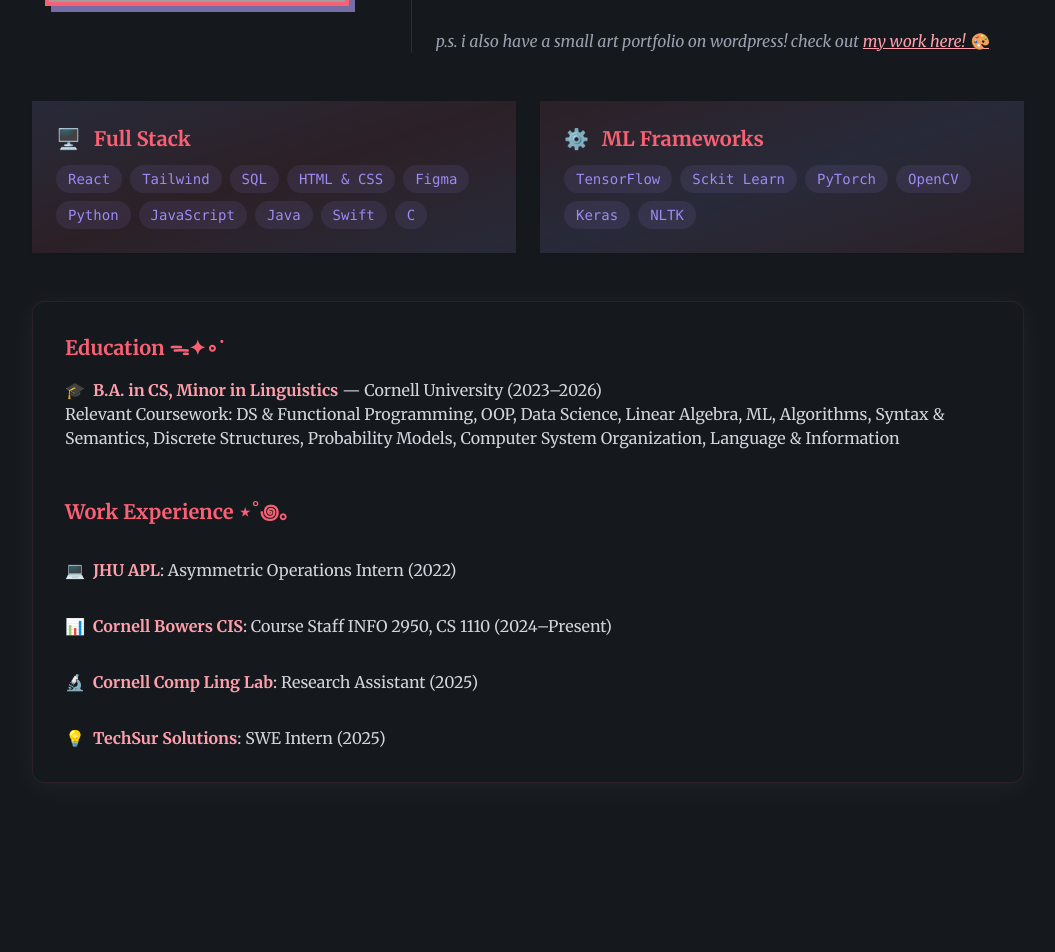
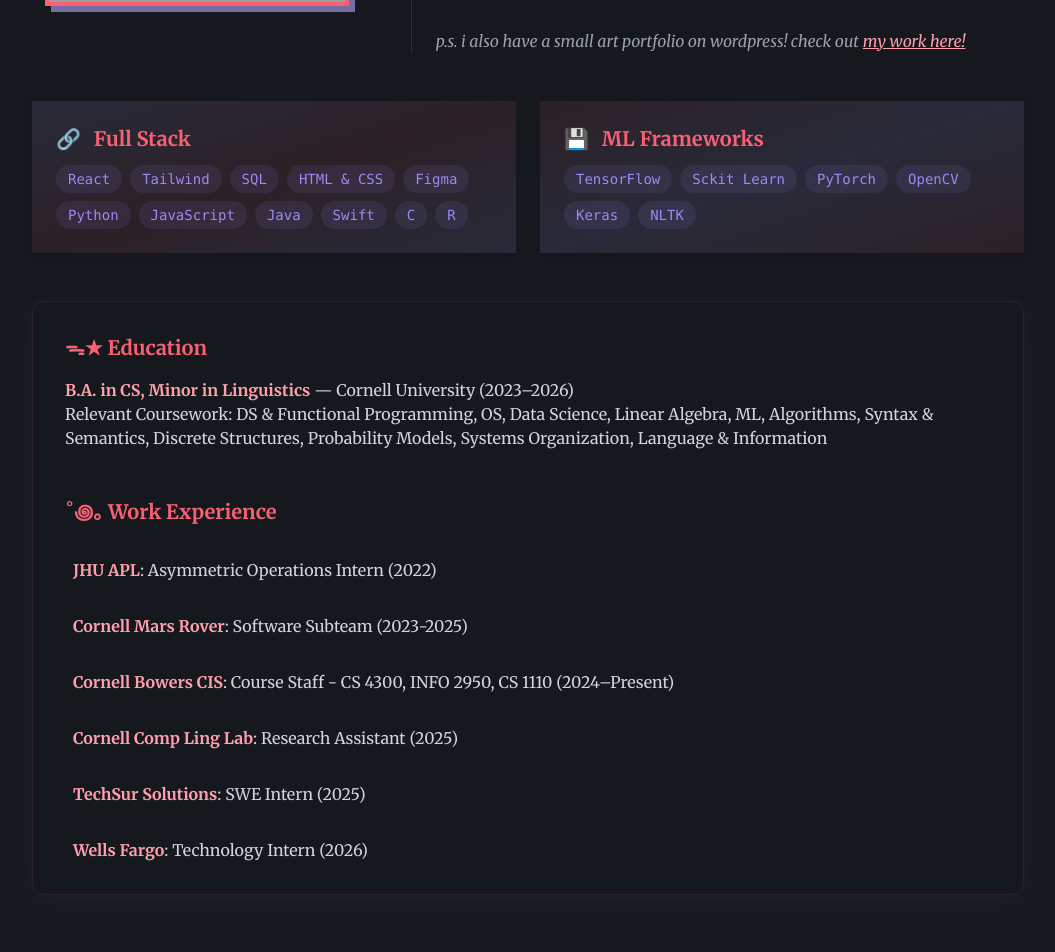
Before and after one commit to tanya-pa/tanya-portfolio, a React (Vite) app: page / in a window 1280 px wide. Shown: the part 1500-2452 px from the top of the page, without its empty margins (112-1167 px from the left). Built offline with nearby package versions, Linux system fonts and the light colour scheme; grey boxes are pictures that could not be loaded.

Commit message:
info updates

```diff
--- a/package.json
+++ b/package.json
@@ -1,6 +1,6 @@
 {
   "name": "portfolio",
-  "homepage": "https://tanya-pa.github.io/tanya-portfolio",
+  "homepage": "https://tanya-pa.github.io/portfolio",
   "private": true,
   "version": "0.0.0",
   "type": "module",
--- a/src/App.jsx
+++ b/src/App.jsx
@@ -1,8 +1,7 @@
 
 import './App.css';
 import { useState } from "react";
-import { LoadingScreen } from './comps/LoadingScreen';
-import "./index.css"
+import "./index.css";
 import { NavBar } from './comps/NavBar';
 import { Mobile } from './comps/Mobile';
 import { Home } from './comps/sections/Home';
@@ -12,15 +11,12 @@
 import { Footer } from './comps/Footer';
 
 function App() {
-  const[isLoaded, setLoaded] = useState(false)
   const[menuOpen, setMenuOpen] = useState(false)
   return (
     <>
-      {!isLoaded && <LoadingScreen onComplete={() => setLoaded(true)}/>}
       <div className="noise-overlay"/>
       <div className="relative z-10">
-        <div className = {`relative min-h-screen transition-opacuty duration-700
-          ${isLoaded ? "opacity-100" : "opacity-0"}
+        <div className = {`relative min-h-screen transition-opacuty duration-700 opacity-100}
           bg-#FCECDD text-#FF7601`}>
           <NavBar menuOpen={menuOpen} setMenuOpen={setMenuOpen}/>
           <Mobile menuOpen={menuOpen} setMenuOpen={setMenuOpen}/>
--- a/src/comps/LoadingScreen.jsx
+++ /dev/null
@@ -1,35 +0,0 @@
-import { useEffect, useState } from "react";
-export const LoadingScreen = ( { onComplete }) => {
-
-    const [text, setText] = useState("")
-    const fullText = "print('hello, world! <3')"
-
-    useEffect(() => {
-        let idx = 0
-        const interval = setInterval(() => {
-            setText(fullText.substring(0, idx));
-            idx++;
-            if (idx > fullText.length) {
-                clearInterval(interval)
-
-                setTimeout(() => {
-                    onComplete();
-                }, 1000);
-            }
-        }, 100);
-
-        return () => clearInterval(interval)
-    }, [onComplete]);
-
-    return (<div className = "fixed inset-0 z-50 bg-[#15191E] text-[#F96074] flex flex-col items-center justify-center">
-        <div className = "mb-12 text-4xl font-mono font-bold">
-            {text}
-            <span className = "animate-blink ml-1"> | </span>
-        </div>
-
-        <div className = "w-[400px] h-[4px] bg-[#15191E] rounded relative overflow-hidden">
-            <div className = "w-[40%] h-full bg-[#766DA7] shadow-[0_0_15px_#3B82F6] animate-loading-bar"> {" "}</div>
-        </div>
-    </div>
-    );
-}
--- a/src/comps/sections/About.jsx
+++ b/src/comps/sections/About.jsx
@@ -2,14 +2,14 @@
 import aboutImg from '/src/assets/about.png';
 export const About = () => {
 
-        const fullStackItems = ["React", "Tailwind", "SQL", "HTML & CSS", "Figma", "Python", "JavaScript", "Java", "Swift", "C"]
+        const fullStackItems = ["React", "Tailwind", "SQL", "HTML & CSS", "Figma", "Python", "JavaScript", "Java", "Swift", "C", "R"]
         const MLItems = ["TensorFlow", "Sckit Learn", "PyTorch", "OpenCV", "Keras", "NLTK"]
     return (
         <section id="about" className="min-h-screen flex items-center justify-center py-30">
             <TextScroll>
                 <div className="max-w-5xl mx-auto px-4">
                 <h2 className="text-4xl font-bold mb-12 text-center bg-gradient-to-r from-[#F96074] to-[#766DA7] bg-clip-text text-transparent">
-                    ⋆˚𖥔 about me 💬 ˖.☘︎
+                    ⋆˚𖥔 about me ˖.☘︎
                 </h2>
 
                 <div className="flex flex-col md:flex-row items-start gap-8 md:gap-12">
@@ -24,7 +24,7 @@
 
                 <div className="flex-1 border-t md:border-t-0 md:border-l border-white/10 pt-4 md:pt-0 md:pl-6 space-y-12">
                     <p className="text-white text-lg text-center md:text-left leading-relaxed">
-                    I’m an <span className="text-[#FF9FAB]">aspiring computational linguist & data scientist</span> passionate about solving social and digital challenges through technology.
+                    I’m an <span className="text-[#FF9FAB]">aspiring software engineer and computational linguist</span> passionate about solving social and digital challenges through technology.
                     I’m especially drawn to the ways humanities-driven fields and computing intersect to expand our understanding of the world.
                     In my spare time, I love building web applications and experimenting with creative solutions.
                     Beyond tech, I’m a digital artist, amateur entomologist, internet archaeologist, and cinephile.
@@ -36,7 +36,7 @@
                         href="https://toonyadraw.wordpress.com/"
                         className="ml-1 text-[#FF9FAB] underline hover:text-[#F96074] transition"
                     >
-                        my work here! 🎨
+                        my work here!
                     </a>
                     </p>
                 </div>
@@ -45,7 +45,7 @@
                 <div className="grid grid-cols-1 md:grid-cols-2 gap-6 mb-12 pt-12">
                     <div className="p-6 bg-gradient-to-br from-[#766DA7]/20 via-[#F96074]/10 to-[#766DA7]/20 shadow hover:scale-105 transition relative overflow-hidden">
                     <div className="pointer-events-none absolute inset-0 opacity-10 mix-blend-overlay"></div>
-                    <h3 className="font-bold text-xl mb-3"> <span className="mr-2">🖥️</span> Full Stack</h3>
+                    <h3 className="font-bold text-xl mb-3"> <span className="mr-2">🔗</span> Full Stack</h3>
                     <div className="flex flex-wrap gap-2">
                         {fullStackItems.map((tech, key) => (
                         <span key={key} className="font-mono bg-[#9b8bf3]/10 text-[#9b8bf3] px-3 py-1 rounded-full text-sm hover:bg-[#9b8bf3]/20 hover:shadow transition">
@@ -56,7 +56,7 @@
                     </div>
                     <div className="p-6 bg-gradient-to-br from-[#F96074]/10 via-[#766DA7]/20 to-[#F96074]/10 shadow hover:scale-105 transition relative overflow-hidden">
                     <div className="pointer-events-none absolute inset-0 opacity-10 mix-blend-overlay"></div>
-                    <h3 className="font-bold text-xl mb-3"> <span className="mr-2">⚙️</span> ML Frameworks</h3>
+                    <h3 className="font-bold text-xl mb-3"> <span className="mr-2">💾</span> ML Frameworks</h3>
                     <div className="flex flex-wrap gap-2">
                         {MLItems.map((tech, key) => (
                         <span key={key} className="font-mono bg-[#9b8bf3]/10 text-[#9b8bf3] px-3 py-1 rounded-full text-sm hover:bg-[#9b8bf3]/20 hover:shadow transition">
@@ -74,43 +74,56 @@
 
                     <div className="relative">
 
-                        <h3 className="text-xl font-bold mb-4">Education ᯓ✦∘˙</h3>
+                        <h3 className="text-xl font-bold mb-4"> ᯓ★ Education</h3>
 
                         <p className="text-gray-300 text-md">
-                        <span className="mr-2">🎓</span>
                         <strong className="text-[#FF9FAB]">B.A. in CS, Minor in Linguistics</strong> — Cornell University (2023–2026)
                         <br/>
-                        Relevant Coursework: DS & Functional Programming, OOP, Data Science, Linear Algebra, ML, Algorithms, Syntax & Semantics, Discrete Structures, Probability Models, Computer System Organization, Language & Information
+                        Relevant Coursework: DS & Functional Programming, OS, Data Science, Linear Algebra, ML, Algorithms, Syntax & Semantics, Discrete Structures, Probability Models, Systems Organization, Language & Information
                         </p>
                     </div>
 
-                    <h3 className="text-xl font-bold py-4 mb-4">Work Experience ⋆˚꩜｡</h3>
+                    <h3 className="text-xl font-bold py-4 mb-4">˚꩜｡ Work Experience</h3>
 
                     <div className="relative">
                         <p className="text-gray-300 text-md">
-                        <span className="mr-2">💻</span>
+                        <span className="mr-2"></span>
                         <strong className="text-[#FF9FAB]">JHU APL</strong>: Asymmetric Operations Intern (2022)
                         </p>
                     </div>
 
                     <div className="relative">
                         <p className="text-gray-300 text-md">
-                        <span className="mr-2">📊</span>
-                        <strong className="text-[#FF9FAB]">Cornell Bowers CIS</strong>: Course Staff INFO 2950, CS 1110 (2024–Present)
+                        <span className="mr-2"></span>
+                        <strong className="text-[#FF9FAB]">Cornell Mars Rover</strong>: Software Subteam (2023-2025)
                         </p>
                     </div>
 
                     <div className="relative">
                         <p className="text-gray-300 text-md">
-                        <span className="mr-2">🔬</span>
+                        <span className="mr-2"></span>
+                        <strong className="text-[#FF9FAB]">Cornell Bowers CIS</strong>: Course Staff - CS 4300, INFO 2950, CS 1110 (2024–Present)
+                        </p>
+                    </div>
+
+                    <div className="relative">
+                        <p className="text-gray-300 text-md">
+                        <span className="mr-2"></span>
                         <strong className="text-[#FF9FAB]">Cornell Comp Ling Lab</strong>: Research Assistant (2025)
                         </p>
                     </div>
 
                     <div className="relative">
                         <p className="text-gray-300 text-md">
-                        <span className="mr-2">💡</span>
+                        <span className="mr-2"></span>
                         <strong className="text-[#FF9FAB]">TechSur Solutions</strong>: SWE Intern (2025)
+                        </p>
+                    </div>
+
+                    <div className="relative">
+                        <p className="text-gray-300 text-md">
+                        <span className="mr-2"></span>
+                        <strong className="text-[#FF9FAB]">Wells Fargo</strong>: Technology Intern (2026)
                         </p>
                     </div>
 
--- a/src/comps/sections/Contact.jsx
+++ b/src/comps/sections/Contact.jsx
@@ -27,19 +27,19 @@
             className="min-h-screen py-30">
             <TextScroll>
                 <h2 className="text-4xl font-bold mb-10 bg-gradient-to-r from-[#F96074] to-[#766DA7] bg-clip-text text-transparent text-center">
-                            ⊹ . ݁ get in touch! 👋 ݁ . ⊹
+                            ⊹ . ݁ get in touch! ݁ . ⊹
                 </h2>
                 <div className="flex flex-col md:flex-row gap-5 w-full max-w-6xl mx-auto px-4">
 
                     <div className="flex-1 bg-white/5 p-8 shadow-lg border border-white/10">
                         <h4 className="text-2xl font-bold mb-10 bg-gradient-to-r from-[#F96074] to-[#766DA7] bg-clip-text text-transparent text-center">
-                            📬 send a message
+                            send a message
                         </h4>
                         <form className="space-y-6" onSubmit={handleMsg}>
                             <div className="relative">
                                 <input type="text" id="name" name="name" required value={msgData.name}
                                 className="w-full bg-white/5 border border-white/10 rounded px-4 py-3 text-white transition focus:outline-none focus:border-[#F96074] focus:bg-[#F96074]/10"
-                                placeholder="name... "
+                                placeholder="name"
                                 onChange={(msg) => setMsgData({...msgData, name: msg.target.value})}/>
                             </div>
                             <div className="relative">
@@ -51,19 +51,19 @@
                             <div className="relative">
                                 <textarea id="message" name="message" required rows={5} value={msgData.message}
                                 className="w-full bg-white/5 border border-white/10 rounded px-4 py-3 text-white transition focus:outline-none focus:border-[#F96074] focus:bg-[#F96074]/10"
-                                placeholder="your message here ... "
+                                placeholder="your message here"
                                 onChange={(msg) => setMsgData({...msgData, message: msg.target.value})}/>
                             </div>
                             <button
                                 type="submit"
                                 className="w-full bg-[#F96074] text-white px-6 py-3 font-medium transition relative overflow-hidden
                                 hover:-translate-y-0.5 hover:shadow-[0_0_15px_rgba(223, 94, 116, 0.4)]">
-                                    📬 submit form
+                                    submit form
                             </button>
                         </form>
                     </div>
                     <div className="flex-1 bg-gradient-to-br from-[#766DA7]/20 via-[#F96074]/10 to-[#766DA7]/30 p-8 shadow-lg border border-white/10 flex flex-col">
-                        <h3 className="text-2xl font-bold mb-10 text-[#F96074] text-center"> ☏ contact info & links</h3>
+                        <h3 className="text-2xl font-bold mb-10 text-[#F96074] text-center"> contact & links</h3>
                         <ul className="space-y-10 text-white text-lg">
                             <li>
                                 <span className="font-semibold text-[#FF9FAB]">📧 email:</span> <span className="ml-1 text-lg">tanya26.paul@gmail.com</span>
--- a/src/comps/sections/Home.jsx
+++ b/src/comps/sections/Home.jsx
@@ -24,7 +24,7 @@
 
                         <p className="text-white text-center text-xl mb-8 max-w-3xl">
                             I'm a <span className="text-[#FF9FAB]">creative student developer & artist at Cornell University </span> studying CS & linguistics.
-                            I love building aesthetic, human-centered solutions and exploring the intersection of technology & language.
+                            I enjoy building aesthetic, human-centered solutions, and exploring the intersection of technology & language.
                         </p>
                         <div className="flex justify-center space-x-10">
                             <a href="#projects" className="bg-[#766DA7] text-white px-6 py-3 font-medium transition relative overflow-hidden
--- a/src/comps/sections/Projects.jsx
+++ b/src/comps/sections/Projects.jsx
@@ -8,14 +8,14 @@
             <TextScroll>
                 <div className="max-w-5xl mx-auto px-4">
                     <h2 className="text-4xl font-bold mb-12 bg-gradient-to-r from-[#F96074] to-[#766DA7] bg-clip-text text-transparent text-center">
-                        ⋆｡‧˚ʚ featured projects 💡 ɞ˚‧｡⋆
+                        ⋆｡‧˚ʚ featured projects ɞ˚‧｡⋆
                     </h2>
 
                     <div className="grid grid-cols-1 md:grid-cols-2 gap-8">
                         <div className="p-6 rounded-xl border border-white/10
                     bg-gradient-to-br from-fuchsia-200/20 via-pink-400/20 to-yellow-200/20
                     hover:-translate-y-1 hover:border-pink-500/30 hover:shadow-[0_2px_8px_rgba(255,255,255,0.1)] transition">
-                            <h3 className="text-xl font-bold mb-2">  <span className="mr-2">🧴✨🌸</span> Eau De You </h3>
+                            <h3 className="text-xl font-bold mb-2">  <span className="mr-2">🧴✨🌸</span> Eau de You </h3>
                             <p className="text-gray-200 mb-4">
                                 A perfume recommendation platform based on free-text queries. Users can discover a new signature perfume composed of their desired scent notes & moods.
                             </p>
@@ -63,10 +63,10 @@
                         <div className="p-6 rounded-xl border border-white/10
                     bg-gradient-to-br from-red-500/20 via-orange-400/20 to-pink-500/20
                     hover:-translate-y-1 hover:border-cyan-400/30 hover:shadow-[0_2px_8px_rgba(255,255,255,0.1)] transition">
-                            <h3 className="text-xl font-bold mb-2">  <span className="mr-2">🚀🌌🤖</span> Cornell Mars Rover </h3>
+                            <h3 className="text-xl font-bold mb-2">  <span className="mr-2">🚀🌌🤖</span> Mars Rover </h3>
                             <p className="text-gray-200 mb-4">
-                                A collaborative, interdisciplinary, Cornell Engineering Project Team developing a semi-autonomous rover. Software subteam member contributing to
-                                autonomous navigation algos, control dashboard, & birds-eye camera view of rover.
+                                A collaborative, interdisciplinary, Cornell Engineering Project Team developing a semi-autonomous rover. Software team member contributing to
+                                autonomous navigation, control dashboard, & birds-eye camera.
                             </p>
                             <div className="flex flex-wrap gap-2">
                                 {["Python", "ROS2", "C++", "React", "JavaScript"].map((tech, key) => (<span
@@ -87,19 +87,19 @@
                         <div className="p-6 rounded-xl border border-white/10
                     bg-gradient-to-br from-indigo-200/20 via-purple-400/20 to-pink-200/20
                     hover:-translate-y-1 hover:border-purple-400/30 hover:shadow-[0_2px_8px_rgba(255,255,255,0.1)] transition">
-                            <h3 className="text-xl font-bold mb-2">  <span className="mr-2">📀🎥📺</span> Works in Progress </h3>
+                            <h3 className="text-xl font-bold mb-2">  <span className="mr-2">📀🎥📺</span> In Progress </h3>
                             <p className="text-gray-200 mb-4">
                                 <ul className="space-y-5">
                                     <li>
-                                        <span className="font-semibold text-[#FF9FAB]">wing it:</span> <span className="ml-1 text-md"> a computer-vision powered insect identifier & classifier </span>
+                                        <span className="font-semibold text-[#FF9FAB]">wing it:</span> <span className="ml-1 text-md"> insect classifier and collector </span>
                                     </li>
                                     <li>
-                                        <span className="font-semibold text-[#FF9FAB]">the mood of the internet:</span> <br /> <span className="ml-1 text-md"> a vintage geocities aesthetics analyzer & visualization</span>
+                                        <span className="font-semibold text-[#FF9FAB]">the mood of the internet:</span> <br /> <span className="ml-1 text-md"> vintage geocities aesthetics analyzer & visualization</span>
                                     </li>
                                 </ul>
                             </p>
                             <div className="flex flex-wrap gap-2">
-                                {["to be added :)"].map((tech, key) => (<span
+                                {["to be added!"].map((tech, key) => (<span
                                     key={key}
                                     className="font-mono bg-[#B362FF]/10 text-[#B362FF] px-3 py-1 rounded-full text-sm \
                                     hover:bg-[#B362FF]/20 hover:shadow-[0_2px_8px_rgba(255, 255, 255, 0.2)] transition">
--- a/src/index.css
+++ b/src/index.css
@@ -19,19 +19,6 @@
     animation: blink 0.8s step-end infinite;
   }
 
-  @keyframes loading {
-    0% {
-      transform: translateX(-100%);
-    }
-
-    100% {
-      transform: translateX(250%)
-    }
-  }
-
-  .animate-loading-bar{
-    animation: loading 0.8s ease infinite;
-  }
 
   @keyframes bounceSparkle {
     0%, 100% {
--- a/vite.config.js
+++ b/vite.config.js
@@ -5,6 +5,6 @@
 // https://vite.dev/config/
 export default defineConfig({
   plugins: [react(), tailwindcss()],
-  base: "/tanya-portfolio",
+  base: "/portfolio",
 
 })
```
Also changed, not shown: 1 other file (tests, documents, lock files or other folders).
